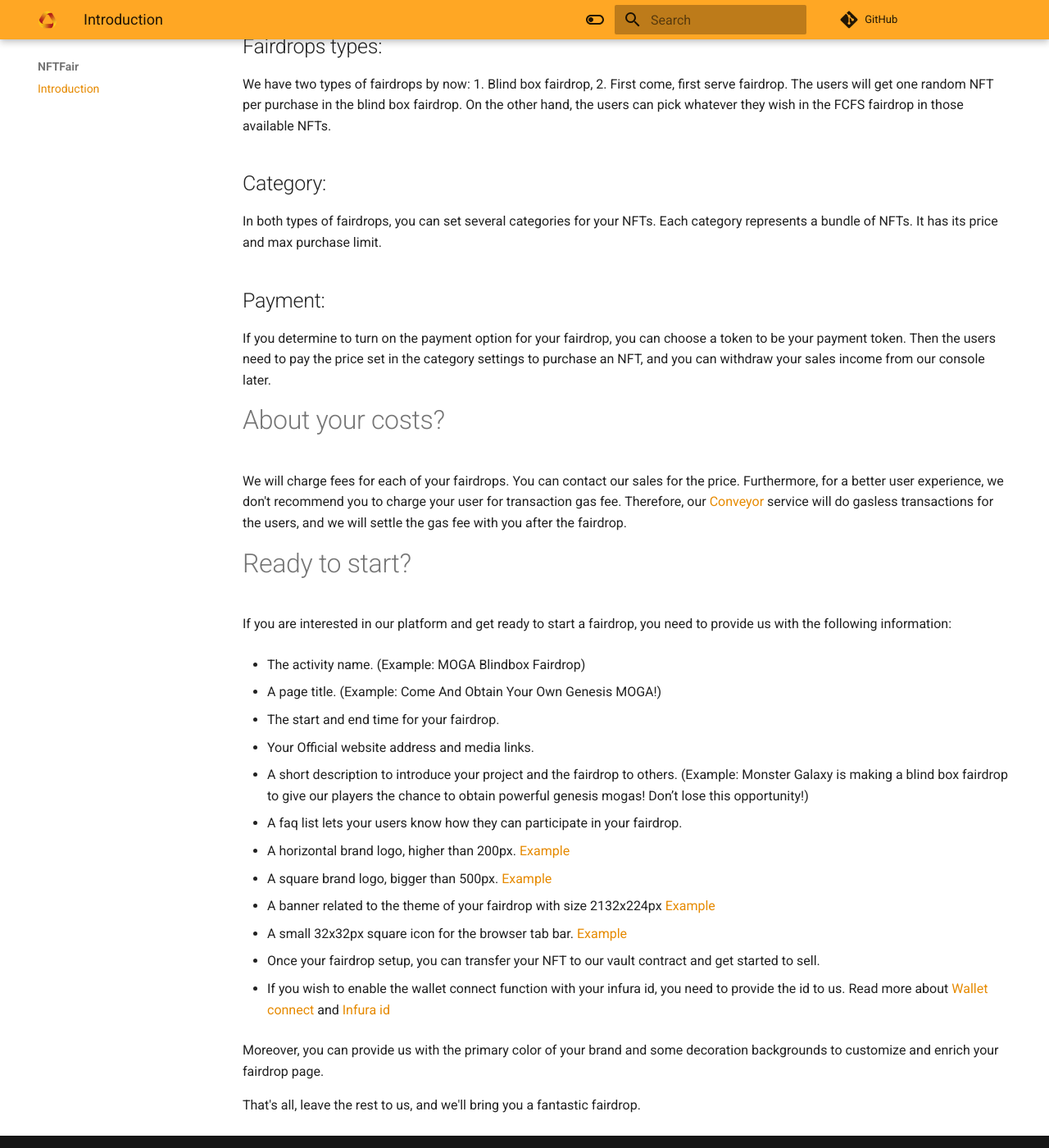
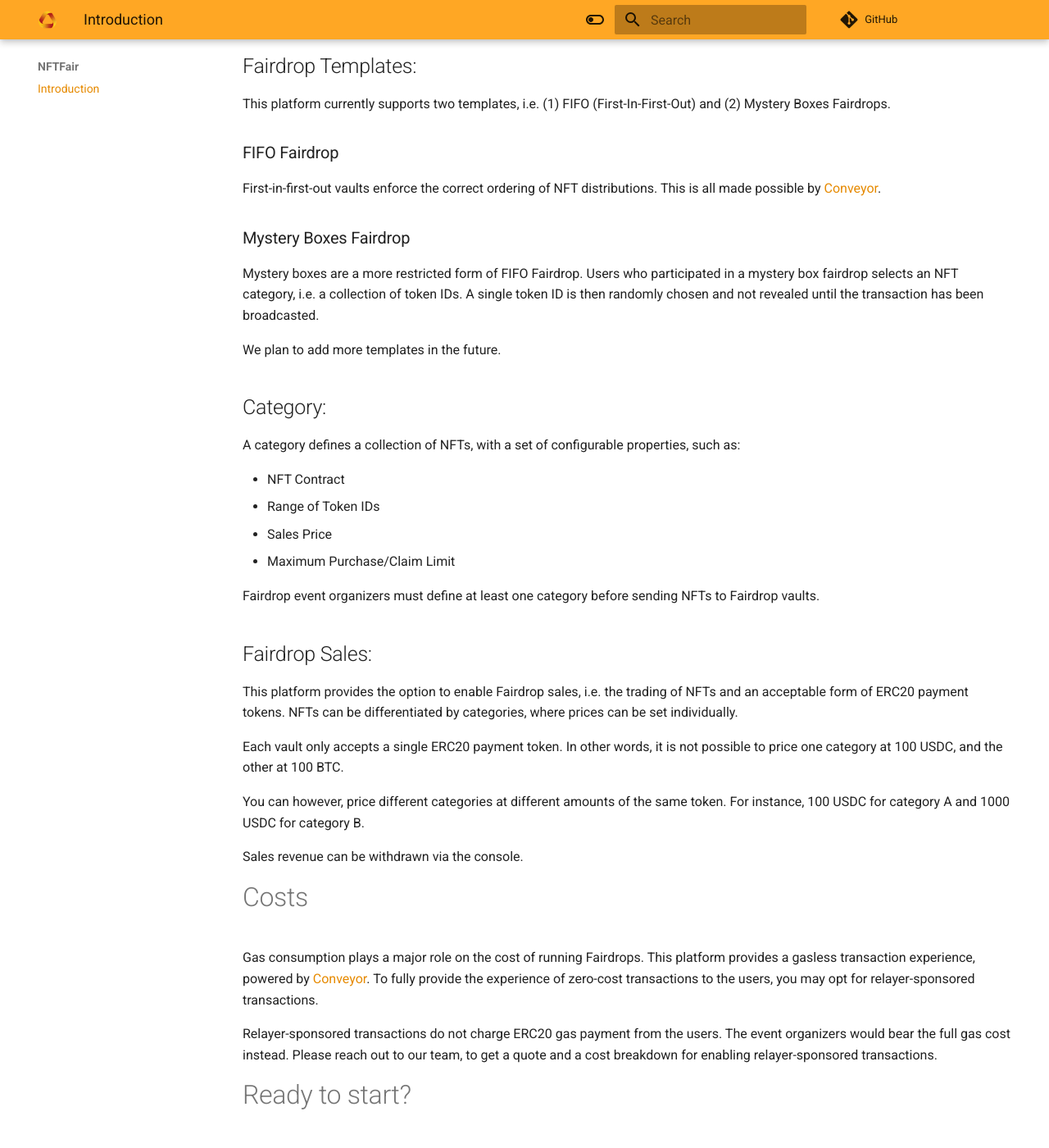
Before and after one commit to automata-network/docs, an MkDocs documentation site: the page built from docs/nftfair/introduction.md, in a window 1280 px wide and 1400 px high, scrolled down 624 px. Shown: the whole window at 82% size. Built offline with MkDocs 1.6.1 and Material for MkDocs 9.7.7, drawn with Linux system fonts in a browser that asks for light colours; nearby versions of some CDN libraries; comment, search, counter and statistics services are not loaded; some of the changed text lies outside the part shown.

Commit message:
update doc

```diff
--- a/docs/nftfair/introduction.md
+++ b/docs/nftfair/introduction.md
@@ -2,33 +2,61 @@
 
 Automata NFTFair is A NFT launch platform designed around principles of fairness and efficacy for a community-led experience is how we would describe NFTFair. Metadata exploits pre-sniping are all predatory practices that make it unfair for the average user to get their hands on a new collection, much less obtain rare or lucrative items.
 
-We want to make every NFT journey begins with fairness — clearly a non-negotiable attribute. More than just kicking off a positive feedback loop between trust and adoption in the metaverse, it’s imperative for any NFT launch that seeks to do right by its community.
-
-# About the fairdrop?
+# About the fairdrop
 
 ## Network:
 
-You can launch a fairdrop in most of the EVM-compatible networks. Such as ETH, BSC, Polygon, Moonriver, except for the layer 2 network. We don't support the layer 2 network for now. Due to the expensive transaction gas fee in the ETH network, we recommend you launch your fairdrop in BSC.
+This platform is compatible with most Layer 1 EVM networks. More specifically, we recommend hosting Fairdrop events on any of the networks below:
 
-## Fairdrops types:
+- BSC
+- Polygon
+- Moonriver
+- Ethereum
 
-We have two types of fairdrops by now: 1. Blind box fairdrop, 2. First come, first serve fairdrop. The users will get one random NFT per purchase in the blind box fairdrop. On the other hand, the users can pick whatever they wish in the FCFS fairdrop in those available NFTs.
+## Fairdrop Templates:
+
+This platform currently supports two templates, i.e. (1) FIFO (First-In-First-Out) and (2) Mystery Boxes Fairdrops.
+
+### FIFO Fairdrop
+
+First-in-first-out vaults enforce the correct ordering of NFT distributions. This is all made possible by [Conveyor](https://www.ata.network/conveyor).
+
+### Mystery Boxes Fairdrop
+
+Mystery boxes are a more restricted form of FIFO Fairdrop. Users who participated in a mystery box fairdrop selects an NFT category, i.e. a collection of token IDs. A single token ID is then randomly chosen and not revealed until the transaction has been broadcasted.
+
+We plan to add more templates in the future.
 
 ## Category:
 
-In both types of fairdrops, you can set several categories for your NFTs. Each category represents a bundle of NFTs. It has its price and max purchase limit.
+A category defines a collection of NFTs, with a set of configurable properties, such as:
 
-## Payment:
+- NFT Contract
+- Range of Token IDs
+- Sales Price
+- Maximum Purchase/Claim Limit
 
-If you determine to turn on the payment option for your fairdrop, you can choose a token to be your payment token. Then the users need to pay the price set in the category settings to purchase an NFT, and you can withdraw your sales income from our console later.
+Fairdrop event organizers must define at least one category before sending NFTs to Fairdrop vaults.
 
-# About your costs?
+## Fairdrop Sales:
 
-We will charge fees for each of your fairdrops. You can contact our sales for the price. Furthermore, for a better user experience, we don't recommend you to charge your user for transaction gas fee. Therefore, our [Conveyor](https://www.ata.network/conveyor) service will do gasless transactions for the users, and we will settle the gas fee with you after the fairdrop.
+This platform provides the option to enable Fairdrop sales, i.e. the trading of NFTs and an acceptable form of ERC20 payment tokens. NFTs can be differentiated by categories, where prices can be set individually.
+
+Each vault only accepts a single ERC20 payment token. In other words, it is not possible to price one category at 100 USDC, and the other at 100 BTC.
+
+You can however, price different categories at different amounts of the same token. For instance, 100 USDC for category A and 1000 USDC for category B.
+
+Sales revenue can be withdrawn via the console.
+
+# Costs
+
+Gas consumption plays a major role on the cost of running Fairdrops. This platform provides a gasless transaction experience, powered by [Conveyor](https://www.ata.network/conveyor). To fully provide the experience of zero-cost transactions to the users, you may opt for relayer-sponsored transactions.
+
+Relayer-sponsored transactions do not charge ERC20 gas payment from the users. The event organizers would bear the full gas cost instead. Please reach out to our team, to get a quote and a cost breakdown for enabling relayer-sponsored transactions.
 
 # Ready to start?
 
-If you are interested in our platform and get ready to start a fairdrop, you need to provide us with the following information:
+If you are interested in using our platform and ready to start a fairdrop, you need to provide us with the following information:
 
 - The activity name. (Example: MOGA Blindbox Fairdrop)
 
@@ -38,7 +66,7 @@ If you are interested in our platform and get ready to start a fairdrop, you nee
 
 - Your Official website address and media links.
 
-- A short description to introduce your project and the fairdrop to others. (Example: Monster Galaxy is making a blind box fairdrop to give our players the chance to obtain powerful genesis mogas! Don’t lose this opportunity!)
+- A short description to introduce your project. (Example: Monster Galaxy is making a blind box fairdrop to give our players the chance to obtain powerful genesis mogas! Don’t lose this opportunity!)
 
 - A faq list lets your users know how they can participate in your fairdrop.
 
@@ -50,9 +78,9 @@ If you are interested in our platform and get ready to start a fairdrop, you nee
 
 - A small 32x32px square icon for the browser tab bar. [Example](https://static.wixstatic.com/media/0653dd_303a21ade8b64ed5bca9f2755b2cb4a5~mv2.png/v1/fill/w_32%2Ch_32%2Clg_1%2Cusm_0.66_1.00_0.01/0653dd_303a21ade8b64ed5bca9f2755b2cb4a5~mv2.png)
 
-- Once your fairdrop setup, you can transfer your NFT to our vault contract and get started to sell.
+- Once you have setup the fairdrop, you can transfer your NFT to our vault contract, and begin selling.
 
-- If you wish to enable the wallet connect function with your infura id, you need to provide the id to us. Read more about [Wallet connect](https://walletconnect.com/) and [Infura id](https://infura.io/)
+- If you wish to enable the wallet connect function with your infura id, you need to provide the id to us. Read more about [Wallet Connect](https://walletconnect.com/) and [Infura ID](https://infura.io/)
 
 Moreover, you can provide us with the primary color of your brand and some decoration backgrounds to customize and enrich your fairdrop page.
 
```
